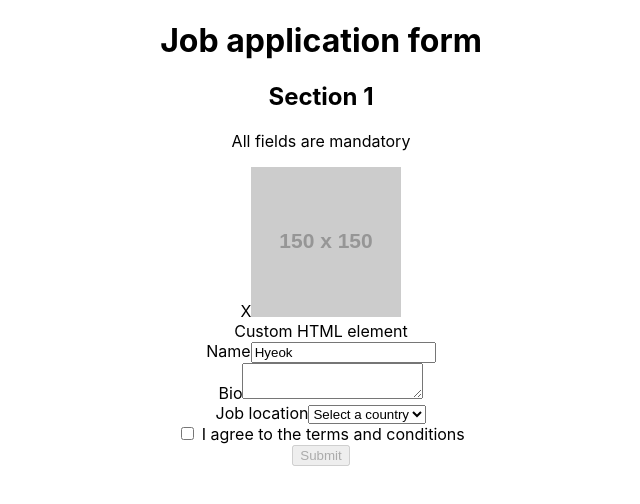
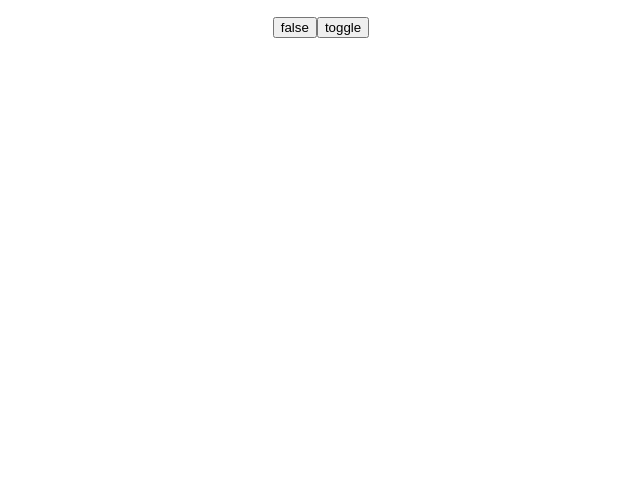
Before and after one commit to d0orHyeok/react-testing, a React (Create React App) app: page / in a window 1280 px wide. Shown: the top 504 px of the page, without its empty margins (319-959 px from the left). Built offline with nearby package versions, Linux system fonts and the light colour scheme.

Commit message:
RTL getQueryBy testing

```diff
--- a/src/App.tsx
+++ b/src/App.tsx
@@ -1,11 +1,11 @@
 import React from 'react';
 import './App.css';
-import Application from './components/Application/Application';
+import Skills from './components/Skills/Skills';
 
 function App() {
   return (
     <div className="App">
-      <Application />
+      <Skills />
     </div>
   );
 }
--- a/src/components/Skills/Skills.tsx
+++ b/src/components/Skills/Skills.tsx
@@ -1,16 +1,22 @@
-import React from 'react';
+import React, { useState } from 'react';
 
 interface SkillsProps {
   skills?: string[];
 }
 
 const Skills = ({ skills }: SkillsProps) => {
+  const [isLoggedIn, setIsLoggedIn] = useState(false);
+
   return (
-    <ul>
-      {skills?.map((value) => (
-        <li key={value}>{value}</li>
-      ))}
-    </ul>
+    <>
+      <ul>
+        {skills?.map((value) => (
+          <li key={value}>{value}</li>
+        ))}
+      </ul>
+      <button>{`${isLoggedIn}`}</button>
+      <button onClick={() => setIsLoggedIn((state) => !state)}>toggle</button>
+    </>
   );
 };
 
```
Also changed, not shown: 1 other file (tests, documents, lock files or other folders).
